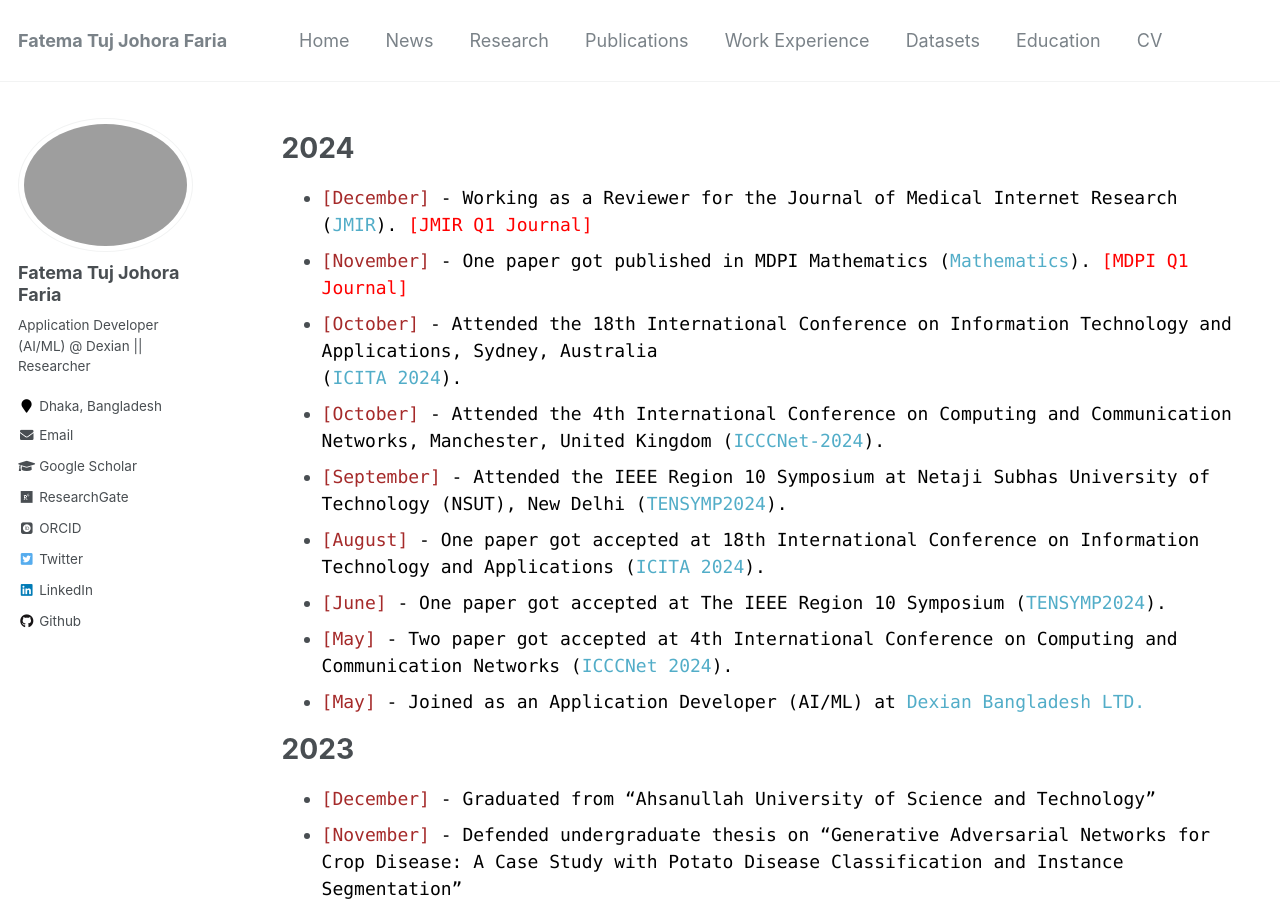
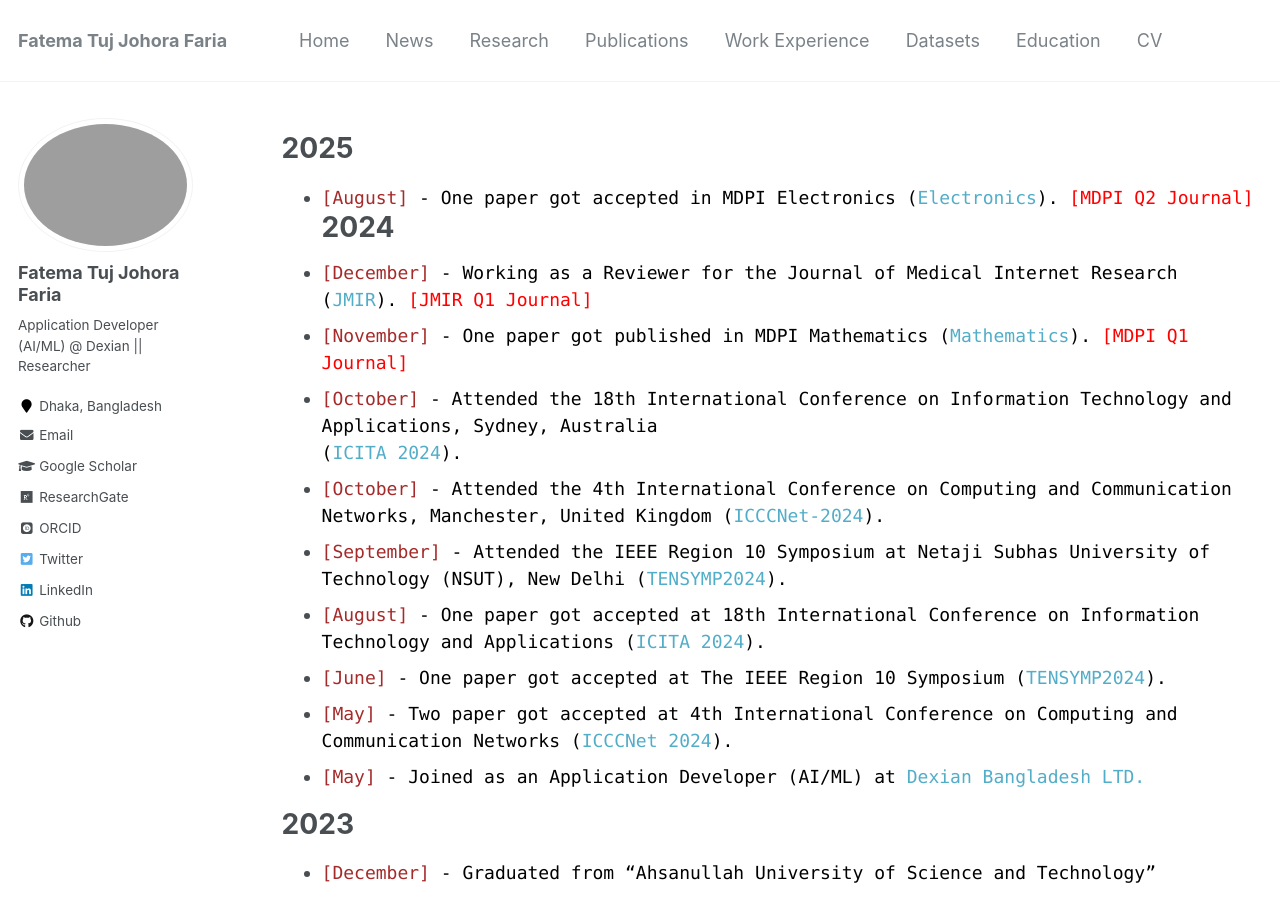
Before and after one commit to fatemafaria142/fatemafaria142.github.io, a Jekyll site: the page built from _pages/news.md, in a window 1280 px wide and 900 px high. Built offline with Jekyll 4.4.1, drawn with Linux system fonts in a browser that asks for light colours; some web fonts are replaced.

Commit message:
Changed to News

```diff
--- a/_pages/news.md
+++ b/_pages/news.md
@@ -4,7 +4,8 @@ title: ""
 permalink: /news/
 author_profile: true
 ---
-
+# 2025
++ <span style="font-family:Monaco; color:black;"><span style="color:brown">[August]</span> -  One paper got accepted in MDPI Electronics ([Electronics](https://www.mdpi.com/journal/electronics)). <span style="color:red"> [MDPI Q2 Journal]</span>
 # 2024
 + <span style="font-family:Monaco; color:black;"><span style="color:brown">[December]</span> - Working as a Reviewer for the Journal of Medical Internet Research ([JMIR](https://www.jmir.org/)).
 <span style="color:red"> [JMIR Q1 Journal]</span>
```
Also changed, not shown: _pages/publications.md (+1 -1 lines).
